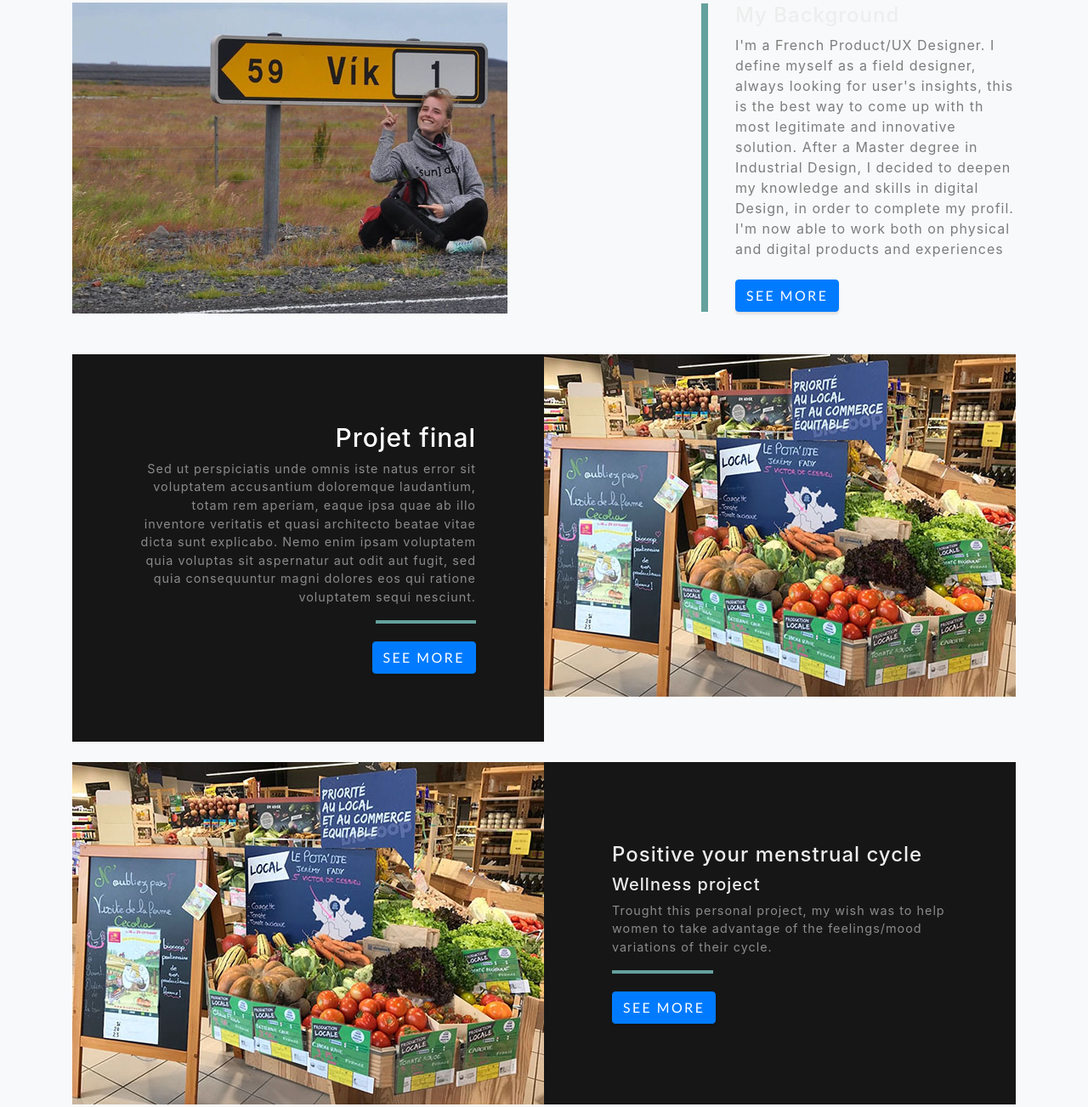
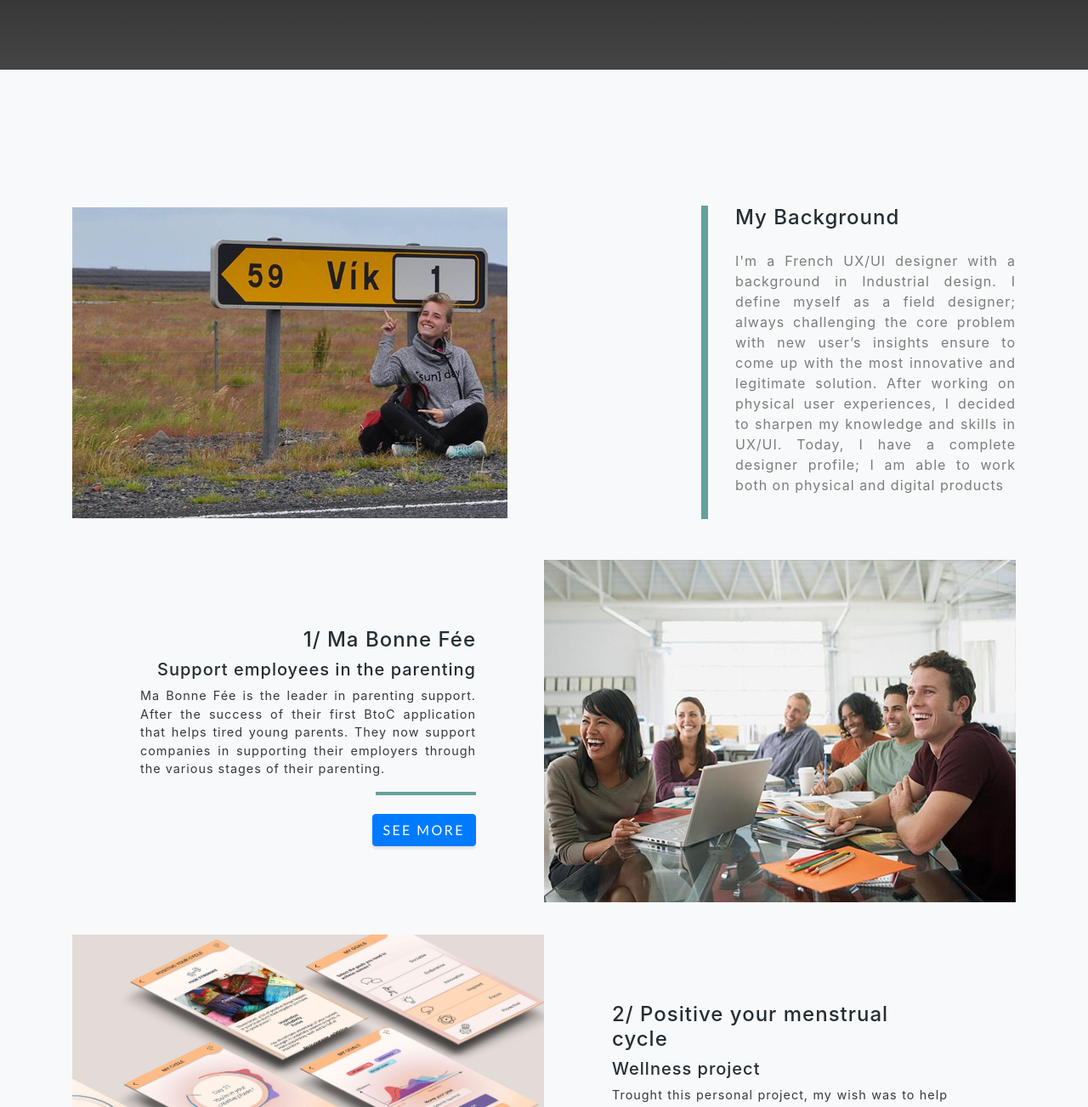
Before and after one commit to Vicb113/victoire.bailleul, a website with bundled scripts: page index.html in a window 1280 px wide. Shown: the part 1305-2608 px from the top of the page at 85% size. Built offline with nearby package versions, Linux system fonts and the light colour scheme.

Commit message:
25/05/19

```diff
--- a/css/style.css
+++ b/css/style.css
@@ -244,7 +244,7 @@
   color: rgba(255, 255, 255, 0.5);
 }
 .contact-section .social a:active {
-  color: #fff;
+  color: #242d33;
 }
 body {
   font-family: "Lato", sans-serif;
@@ -259,7 +259,7 @@ a:hover {
   color: #3c6360;
 }
 .bg-black {
-  background-color: #161616 !important;
+  background-color: #242d33 !important;
 }
 .bg-primary {
   background-color: #64a19d !important;
@@ -278,13 +278,13 @@ footer {
 h4 {
   font-family: "Lato", sans-serif;
   font-size: 40px;
-  color: #eeeeee;
+  color: #242d33;
   /* margin-bottom: 2vh; */
 }
 
 h5 {
   font-family: "Lato", sans-serif;
-  color: #eeeeee;
+  color: #242d33;
   font-size: 18px;
   margin-bottom: 2vh;
   margin-top: 0.5vh;
--- a/index.html
+++ b/index.html
@@ -24,7 +24,10 @@
       href="https://fonts.googleapis.com/css?family=Nunito:200,200i,300,300i,400,400i,600,600i,700,700i,800,800i,900,900i"
       rel="stylesheet"
     />
-    <link href="https://fonts.googleapis.com/css?family=Lato" rel="stylesheet">
+    <link
+      href="https://fonts.googleapis.com/css?family=Lato"
+      rel="stylesheet"
+    />
 
     <!-- reset style -->
     <link href="css/reset.css" rel="stylesheet" />
@@ -38,7 +41,7 @@
     <nav class="navbar navbar-expand-lg navbar-light fixed-top" id="mainNav">
       <div class="container">
         <a class="navbar-brand js-scroll-trigger" href="#page-top"
-          >My landing page</a
+          >Victoire Bailleul</a
         >
         <button
           class="navbar-toggler navbar-toggler-right"
@@ -77,13 +80,13 @@
           <h1 class="mx-auto my-0 text-uppercase">
             Hello! I'm Victoire
           </h1>
-          "<h1 class="mx-auto my-0 text-uppercase">I'm Victoire</h1>"
+          <h1 class="mx-auto my-0 text-uppercase"></h1>
 
           <h2 class="text-white-50 mx-auto mt-2 mb-5">
             Product/Experience Designer
           </h2>
           <a href="#about" class="btn btn-primary js-scroll-trigger"
-            >Let's kick it!</a
+            >Let's go!</a
           >
         </div>
       </div>
@@ -106,8 +109,8 @@
             </p>
           </div>
         </div>
-        <!-- <img src="img/ipad.png" class="img-fluid" alt="" />
-      </div> -->
+        <img src="img/Sans titre - 2-01.png" class="img-fluid" alt="" />
+      </div>
     </section>
 
     <!-- Projects Section -->
@@ -126,19 +129,18 @@
           <div class="col-xl-4 col-lg-5">
             <div class="featured-text text-center text-lg-left">
               <h4>My Background</h4>
-              <p class="text-black-50 mb-0">
-                I'm a French Product/UX Designer. I define myself as a field
-                designer, always looking for user's insights, this is the best
-                way to come up with th most legitimate and innovative solution.
-                After a Master degree in Industrial Design, I decided to deepen
-                my knowledge and skills in digital Design, in order to complete
-                my profil. I'm now able to work both on physical and digital
-                products and experiences
+              <p class="text-black-50 mb-1 text-justify mt-4">
+                I'm a French UX/UI designer with a background in Industrial
+                design. I define myself as a field designer; always challenging
+                the core problem with new user’s insights ensure to come up with
+                the most innovative and legitimate solution. After working on
+                physical user experiences, I decided to sharpen my knowledge and
+                skills in UX/UI. Today, I have a complete designer profile; I am
+                able to work both on physical and digital products
               </p>
               <br />
-              <a href="https://medium.com/@victoire.bailleul" target="_blank" class="btn btn-primary js-scroll-trigger"
-                >See more</a
-              >
+              <!-- <a href="https://medium.com/@victoire.bailleul" target="_blank" class="btn btn-primary js-scroll-trigger"
+                >See more</a -->
             </div>
           </div>
         </div>
@@ -146,27 +148,30 @@
         <!-- Project One -->
         <div class="row justify-content-center no-gutters">
           <div class="col-lg-6">
-            <img class="img-fluid" src="img/BIO.jpg" alt="" />
+            <img class="img-fluid" src="img/happy employé.jpg" alt="" />
           </div>
           <div class="col-lg-6 order-lg-first">
-            <div class="bg-black text-center h-100 project">
+            <!-- <div class="bg-black text-center h-100 project"> -->
+            <div class="text-center h-100 project">
               <div class="d-flex h-100">
                 <div
                   class="project-text w-100 my-auto text-center text-lg-right"
                 >
-                  <h4 class="text-white">Projet final</h4>
-                  <p class="mb-0 text-white-50">
-                    Sed ut perspiciatis unde omnis iste natus error sit
-                    voluptatem accusantium doloremque laudantium, totam rem
-                    aperiam, eaque ipsa quae ab illo inventore veritatis et
-                    quasi architecto beatae vitae dicta sunt explicabo. Nemo
-                    enim ipsam voluptatem quia voluptas sit aspernatur aut odit
-                    aut fugit, sed quia consequuntur magni dolores eos qui
-                    ratione voluptatem sequi nesciunt.
+                  <h4>1/ Ma Bonne Fée</h4>
+                  <h5>Support employees in the parenting</h5>
+                  <p class="mb-0 text-dark text-justify mt-2">
+                    Ma Bonne Fée is the leader in parenting support. After the
+                    success of their first BtoC application that helps tired
+                    young parents. They now support companies in supporting
+                    their employers through the various stages of their
+                    parenting.
                   </p>
                   <hr class="d-none d-lg-block mb-0 mr-0" />
                   <br />
-                  <a href="https://medium.com/@victoire.bailleul" target="_blank" class="btn btn-primary js-scroll-trigger"
+                  <a
+                    href="https://medium.com/@victoire.bailleul"
+                    target="_blank"
+                    class="btn btn-primary js-scroll-trigger"
                     >See more</a
                   >
                 </div>
@@ -178,23 +183,33 @@
         <!-- Project Two  -->
         <div class="row justify-content-center no-gutters mb-5 mb-lg-0 my-4">
           <div class="col-lg-6">
-            <img class="img-fluid" src="img/BIO.jpg" alt="" />
+            <img
+              class="img-fluid"
+              src="img/Perspective App Screens Mock-Up.jpg"
+              alt=""
+            />
           </div>
           <div class="col-lg-6">
-            <div class="bg-black text-center h-100 project">
+            <!-- <div class="bg-black text-center h-100 project"> -->
+            <div class="text-center h-100 project">
               <div class="d-flex h-100">
                 <div
                   class="project-text w-100 my-auto text-center text-lg-left"
                 >
-                <h4>Positive your menstrual cycle</h4>
+                  <h4>2/ Positive your menstrual cycle</h4>
                   <h5>Wellness project</h5>
                   <!-- <h4 class="text-white">Wellness project, Positive your menstrual cycle</h4> -->
-                  <p class="mb-0 text-white-50 justify-content-right">
-                    Trought this personal project, my wish was to help women to take advantage of the feelings/mood variations of their cycle.
+                  <p class="mb-0 text-dark text-justify justify-content-right">
+                    Trought this personal project, my wish was to help women to
+                    take advantage of the feelings/mood variations of their
+                    cycle.
                   </p>
                   <hr class="d-none d-lg-block mb-0 ml-0" />
                   <br />
-                  <a href="https://medium.com/@victoire.bailleul" target="_blank" class="btn btn-primary js-scroll-trigger"
+                  <a
+                    href="https://medium.com/@victoire.bailleul"
+                    target="_blank"
+                    class="btn btn-primary js-scroll-trigger"
                     >See more</a
                   >
                 </div>
@@ -209,20 +224,25 @@
             <img class="img-fluid" src="img/BIO.jpg" alt="" />
           </div>
           <div class="col-lg-6 order-lg-first">
-            <div class="bg-black text-center h-100 project">
+            <!-- <div class="bg-black text-center h-100 project"> -->
+            <div class="text-center h-100 project">
               <div class="d-flex h-100">
                 <div
                   class="project-text w-100 my-auto text-center text-lg-right"
                 >
-                  <h4>Biocoop</h4>
+                  <h4>3/ Biocoop</h4>
                   <h5>E-Shop project</h5>
-                  <p class="mb-0 text-white-50 text-justify mt-2">
-                    Biocoop is the leader concerning the physical sells of organic products, however this position in endangered due to the increase of e-shop provided by is competitors. The goal of the project was to design and new online shopping feature that fit with Biocoop's DNA and spirit.
+                  <p class="mb-0 text-dark text-justify mt-2">
+                    Biocoop is the leader concerning the physical sells of
+                    organic products, however this position in endangered due to
+                    the increase of e-shop provided by is competitors. The goal
+                    of this project was to design and new online shopping
+                    feature that fit with Biocoop's DNA and spirit.
                   </p>
                   <hr class="d-none d-lg-block mb-0 mr-0" />
                   <br />
                   <a href="" class="btn btn-primary js-scroll-trigger"
-                    >Click me</a
+                    >See more</a
                   >
                 </div>
               </div>
@@ -232,8 +252,8 @@
       </div>
     </section>
 
-        <!-- Project Three -->
-        <!-- <div class="row justify-content-center no-gutters">
+    <!-- Project Three -->
+    <!-- <div class="row justify-content-center no-gutters">
           <div class="col-lg-6">
             <img class="img-fluid" src="img/BIO.jpg" alt="" />
           </div>
@@ -271,7 +291,7 @@
                 <h4 class="text-uppercase m-0">Address</h4>
                 <hr class="my-4" />
                 <div class="small text-black-50">
-                   Paris, 14 - France
+                  Paris, 14 - France
                 </div>
               </div>
             </div>
@@ -284,7 +304,9 @@
                 <h4 class="text-uppercase m-0">Email</h4>
                 <hr class="my-4" />
                 <div class="small text-black-50">
-                  <a href="mailto:victoire.bailleul@gmail.com">victoire.bailleul@gmail.com</a>
+                  <a href="mailto:victoire.bailleul@gmail.com"
+                    >victoire.bailleul@gmail.com</a
+                  >
                 </div>
               </div>
             </div>
@@ -303,10 +325,18 @@
         </div>
 
         <div class="social d-flex justify-content-center">
-          <a href="https://www.linkedin.com/in/victoire-bailleul/" target="_blank" class="mx-2">
+          <a
+            href="https://www.linkedin.com/in/victoire-bailleul/"
+            target="_blank"
+            class="mx-2"
+          >
             <i class="fab fa-linkedin"></i>
           </a>
-          <a href="https://medium.com/@victoire.bailleul" target="_blank" class="mx-2">
+          <a
+            href="https://medium.com/@victoire.bailleul"
+            target="_blank"
+            class="mx-2"
+          >
             <i class="fab fa-medium-m"></i>
           </a>
           <a href="#" class="mx-2">
```
Also changed, not shown: img/Fichier 2@2x.png (added), img/Sans titre - 2-01.png (added), img/happy employé.jpg (added), img/happy_employees_w1024 copie.jpg (added), 2 other files.
